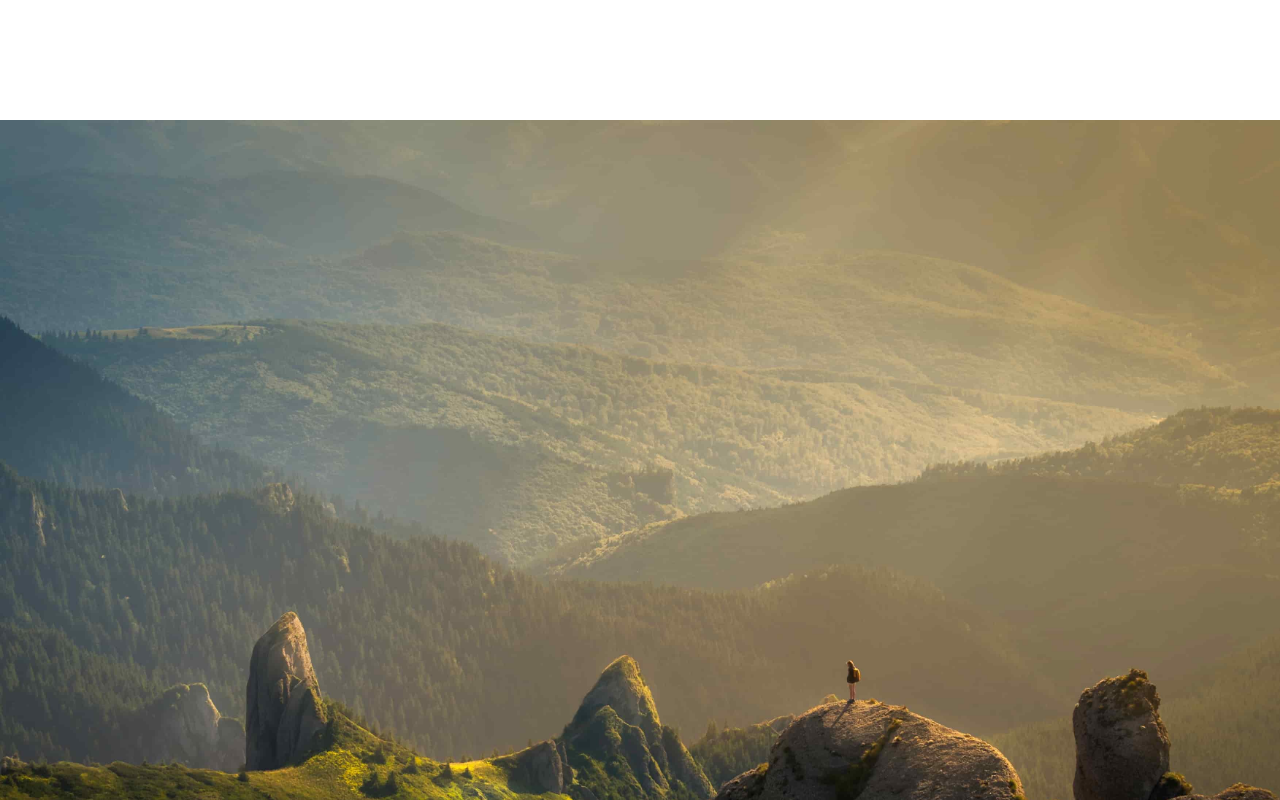
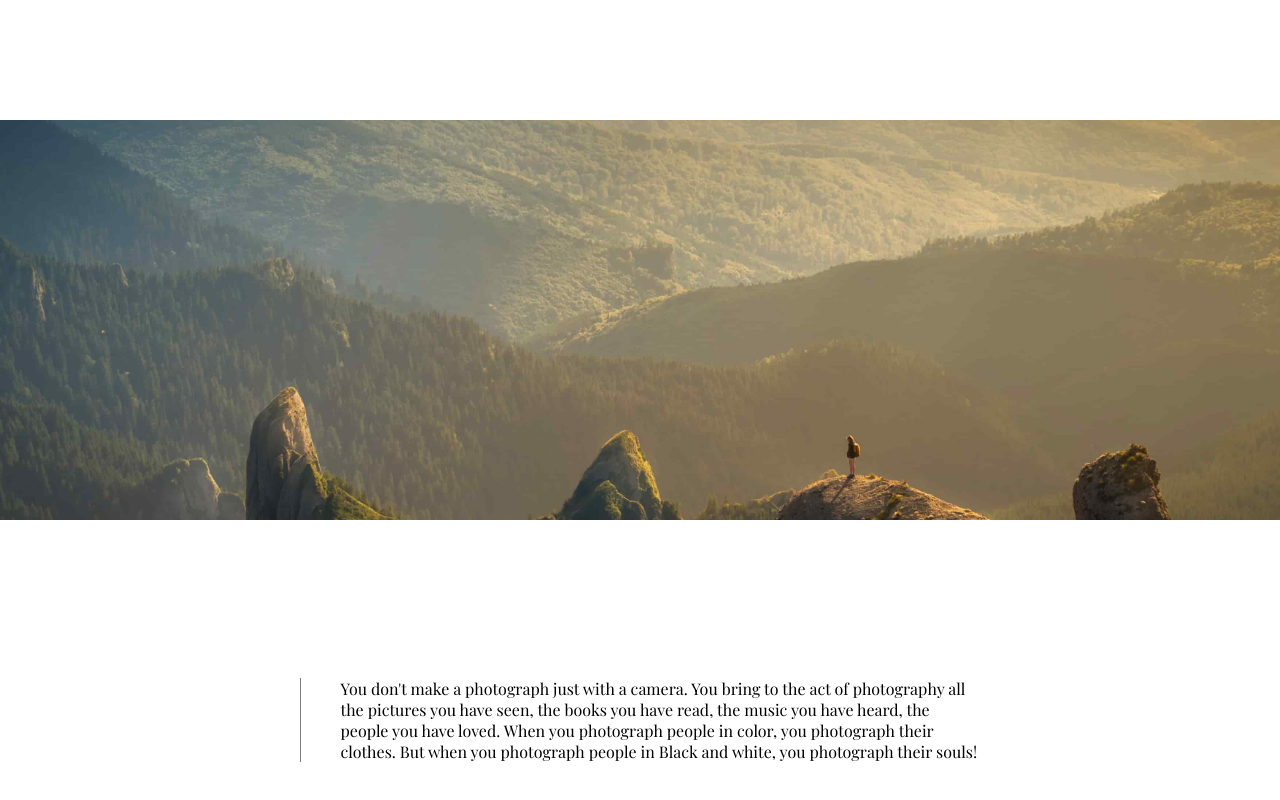
Before and after one commit to estellegresillon/lila-delcourt, a React (Create React App) app: page / in a window 1280 px wide. Shown: the part 1760-2560 px from the top of the page. Built offline with nearby package versions, Linux system fonts and the light colour scheme.

Commit message:
added fullscreen picture parallax

```diff
--- a/src/App.js
+++ b/src/App.js
@@ -8,7 +8,6 @@ const App = () => {
       <header>
         <div className="logo-link">
           Romain Delcourt
-          <div className="underline" />
         </div>
         <div className="menu-item galery-link">
           Projects
@@ -49,9 +48,7 @@ const App = () => {
         </div>
       </div>
 
-      <div className="fullscreen-img">
-        <img src="/project1-min.jpg" alt="project1" />
-      </div>
+      <div className="parallax" />
 
       <div className="section-presentation">
         <div className="presentation-center">
--- a/src/App.scss
+++ b/src/App.scss
@@ -140,17 +140,18 @@ header {
   }
 }
 
-.fullscreen-img {
-  height: 100vh;
-  width: 100%;
-  object-fit: cover;
-  overflow: hidden;
-  // margin-top: 0%;
+.parallax {
+  /* The image used */
+  background-image: url("/project1-min.jpg");
 
-  img {
-    width: 100%;
-    height: auto;
-  }
+  /* Set a specific height */
+  height: 50vh;
+
+  /* Create the parallax scrolling effect */
+  background-attachment: fixed;
+  background-position: center;
+  background-repeat: no-repeat;
+  background-size: cover;
 }
 
 @keyframes cursorTap {
```
